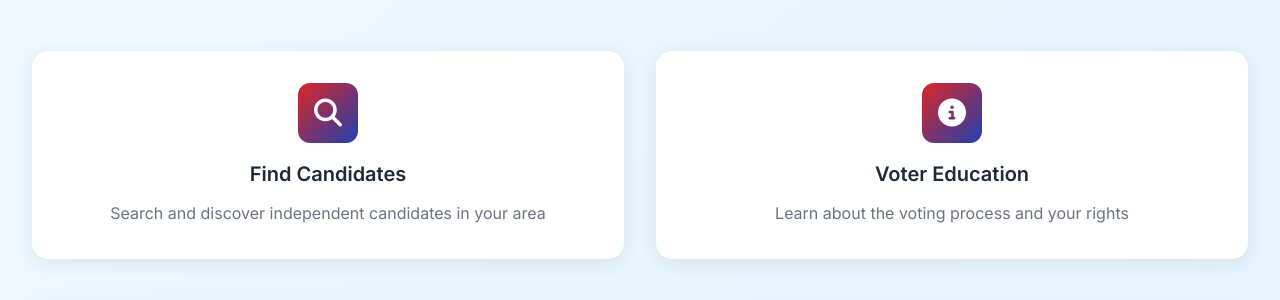
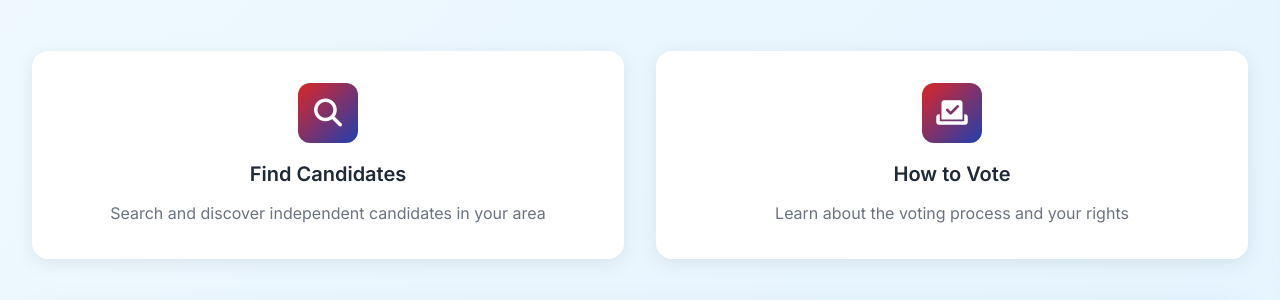
Before and after one commit to manesha63/electNepal, a Django app: page / in a window 1280 px wide. Shown: the part 249-549 px from the top of the page. Run offline with Django 4.2, Linux system fonts and the light colour scheme; some libraries are stand-ins or nearby versions.

Commit message:
Update landing page: Change 'Voter Education' to 'How to Vote'
- Changed title from 'Voter Education' to 'How to Vote'
- Updated icon to vote-yea icon for consistency
- Kept the same description

🤖 Generated with Claude Code

Co-Authored-By: Claude <noreply@anthropic.com>

```diff
--- a/core/templates/core/home.html
+++ b/core/templates/core/home.html
@@ -29,9 +29,9 @@
 
         <div class="feature-card">
             <div class="feature-icon">
-                <i class="fas fa-info-circle"></i>
+                <i class="fas fa-vote-yea"></i>
             </div>
-            <h3 class="feature-title">{% trans "Voter Education" %}</h3>
+            <h3 class="feature-title">{% trans "How to Vote" %}</h3>
             <p class="feature-description">
                 {% trans "Learn about the voting process and your rights" %}
             </p>
```
